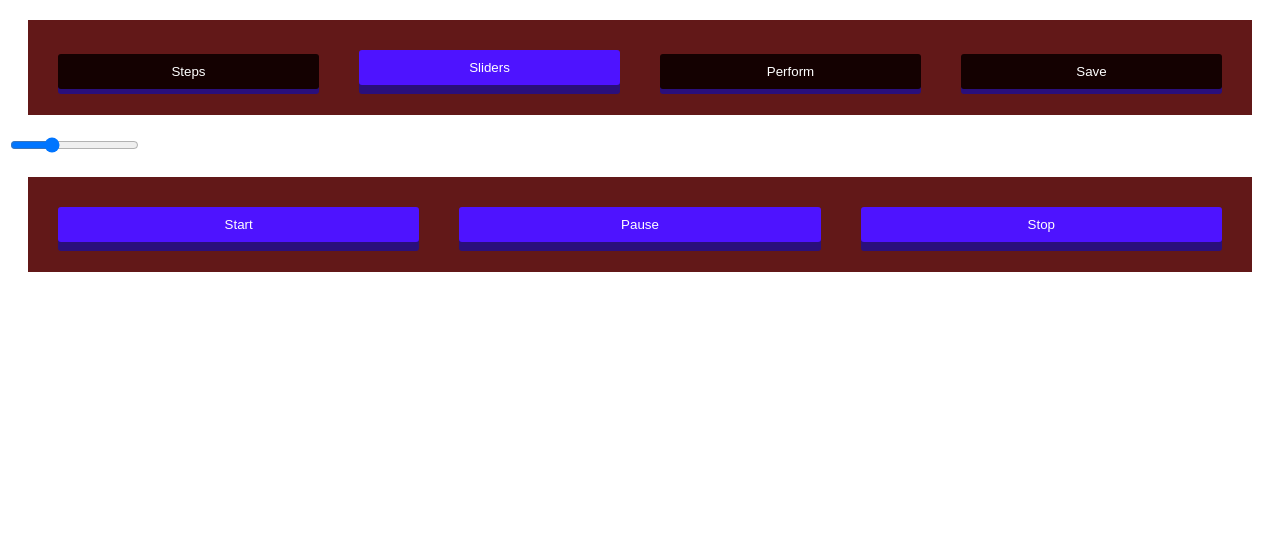
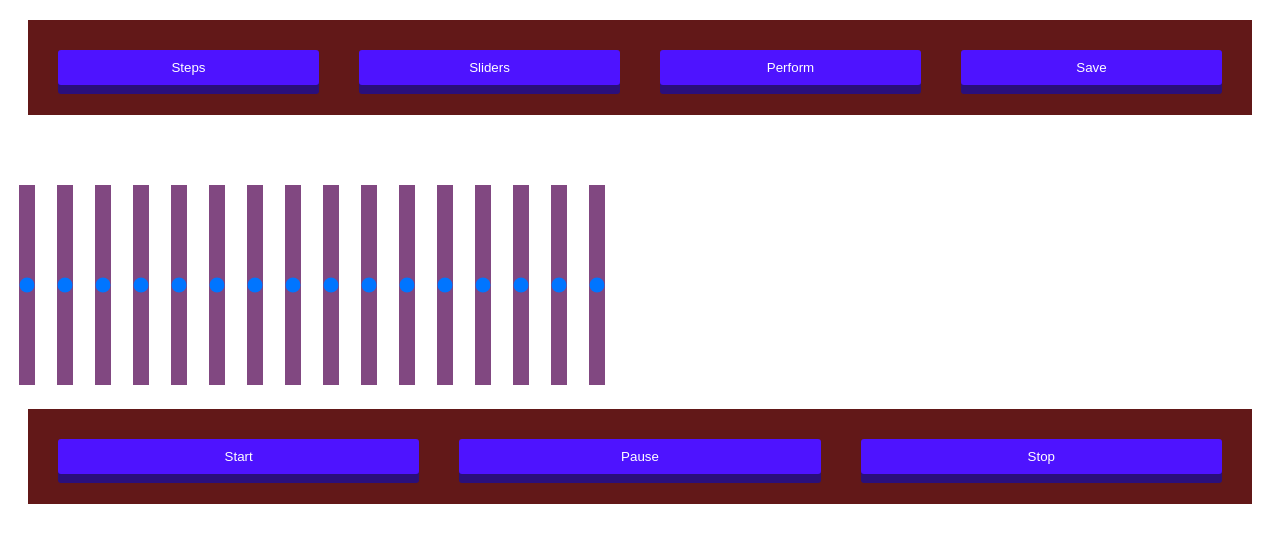
Before and after one commit to eric-simmons/grooveBoxReact, a React (Create React App) app: page / in a window 1280 px wide. Both pictures are taken after a click on the button "Sliders". Shown: the top 542 px of the page. Built offline with nearby package versions, Linux system fonts and the light colour scheme.

Commit message:
slider values

```diff
--- a/package.json
+++ b/package.json
@@ -6,9 +6,11 @@
     "@testing-library/jest-dom": "^5.16.5",
     "@testing-library/react": "^13.4.0",
     "@testing-library/user-event": "^13.5.0",
+    "classnames": "^2.3.2",
     "react": "^18.2.0",
     "react-dom": "^18.2.0",
     "react-scripts": "5.0.1",
+    "react-slider": "^2.0.4",
     "tone": "^14.7.77",
     "web-vitals": "^2.1.4"
   },
--- a/src/App.js
+++ b/src/App.js
@@ -5,6 +5,7 @@ import Tone from "tone"
 //Modes to hold "mode selector"
 import { StepsContext, StepsProvider } from './ctx/stepContext';
 import Grid from './components/grid';
+import Sequencer from './components/sequencer';
 import Modes from './components/modes';
 import SlidersPage from './pages/sliders';
 import StepsPage from './pages/steps';
@@ -15,20 +16,16 @@ import TransportControl from './components/transport';
 
 
 function App() {
-console.log(StepsProvider)
-console.log(StepsContext)
   const [view, setView] = useState('steps')
   const [playHead, setPlayHead] = useState('stop')
 
 
   const renderView = () => {
     if (view === 'steps') {
-      return (
-      <Grid />
-      )
+      return (<Grid />)
     }
     else if (view === 'sliders') {
-      return <SlidersPage />
+      return <Sequencer />
     }
     else if (view === 'perform') {
       return <PerformPage />
--- a/src/components/Grid.js
+++ b/src/components/Grid.js
@@ -4,7 +4,6 @@ import Button from "./button";
 
 const Grid = () => {
     const { state, dispatch } = useStepsContext()
-
     return (
         <>
             <div className='grid'>
@@ -12,6 +11,7 @@ const Grid = () => {
                     <Button
                         key={step + i}
                         onClick={() => {
+                            console.log('clicked')
                             dispatch({
                                 type: TOGGLE_STEP,
                                 payload: step.stepId
--- a/src/components/button.js
+++ b/src/components/button.js
@@ -1,10 +1,11 @@
+
 const Button = ({ className, ...restOfProps }) => {
+
     return (
         <button
-            className={`btn ${className}`}
+            className="btn"
             {...restOfProps}
             >
-
         </button>
     )
 }
--- /dev/null
+++ b/src/components/sequencer.js
@@ -0,0 +1,32 @@
+import Slider from "./slider";
+import { useStepsContext } from "../ctx/stepContext";
+import { SEQUENCE_PITCH } from "../ctx/actions";
+
+
+const Sequencer = () => {
+    const { state, dispatch } = useStepsContext()
+    return (
+        <>
+            <div className='sequencerDiv'>
+                {state.steps.map((slider, i) => (
+
+                    <Slider
+                        key={slider + i}
+                        onChange={(event) => {
+                            dispatch({
+                                type: SEQUENCE_PITCH,
+                                payload: {
+                                    id: slider.stepId,
+                                    value: event.target.value
+                                }
+
+                            })
+                        }}
+                    />
+                ))}
+            </div>
+        </>
+    )
+}
+
+export default Sequencer
--- a/src/components/slider.js
+++ b/src/components/slider.js
@@ -1,9 +1,10 @@
-const Slider = (props) => {
+const Slider = ({className, ...restOfProps}) => {
     return (
-        <input className="sequencer"
-            value="30"
+        <input
+            className="slider"
             type="range"
-            orient="vertical" />
+            {...restOfProps}
+        />
     )
 }
 
--- a/src/ctx/reducer.js
+++ b/src/ctx/reducer.js
@@ -1,26 +1,45 @@
 import { TOGGLE_STEP, SEQUENCE_PITCH } from "./actions"
+import classNames from "classnames"
+let isPressed = false
+let isActive = false
+
+let btnClass = classNames({
+    'btn': true ,
+    'btn-pressed': isPressed,
+    'btn-active': isActive
+}
+)
+
+
 
 const reducer = (state, action) => {
-    console.log(action.payload)
-
     switch (action.type) {
         case TOGGLE_STEP:
             const stepId = action.payload
             const updatedSteps = state.steps.map(step => {
-                return step.stepId === stepId ? {
-                    ...step,
-                    activeStep: !step.activeStep
-                } : step
-
+                return step.stepId === stepId
+                    ?
+                    {
+                        ...step,
+                        activeStep: !step.activeStep,
+                        className: btnClass,
+                    } : step
             })
-
             return (
                 {
                     ...state,
                     steps: updatedSteps
                 })
+                case SEQUENCE_PITCH:
+                  {
+                    console.log(action.payload)
+                  }
+
+
+
         default:
             return state
     }
+
 }
 export default reducer
--- a/src/ctx/stepContext.js
+++ b/src/ctx/stepContext.js
@@ -1,12 +1,21 @@
 import { createContext, useContext, useReducer } from 'react'
 import reducer from './reducer'
+import classNames from "classnames"
+let isPressed = false
+let isActive = false
+let btnClass = classNames('btn' ,{
+    'btn-pressed': isPressed,
+    'btn-active': isActive
+})
+
+
 
 const defaultSteps = [...Array(16).fill(0).map((_, i) => {
     return {
         stepId: i,
         activeStep: false,
         currentStep: false,
-        className: 'btn',
+        className: btnClass,
         settings: {
             velocity: 0,
             pitch: 30,
@@ -23,7 +32,6 @@ const defaultState = {
 export const StepsContext = createContext(defaultState)
 export const StepsProvider = ({ children }) => {
     const [state, dispatch] = useReducer(reducer, defaultState)
-    console.log(state)
     return (
         <StepsContext.Provider
             value={{ state, dispatch }}>
--- a/src/index.css
+++ b/src/index.css
@@ -57,6 +57,46 @@
   transform: translateY(4px);
 }
 
+.globalSliders {
+  /* margin: 50px 10px 0; */
+  -webkit-appearance: slider-vertical; /* WebKit */
+  width: 8px;
+  height: 200px;
+  padding: 0 5px;
+}
+
+.globalSliders::-webkit-slider-runnable-track{
+  background: rgb(129, 72, 129);
+}
+
+.globalSlidersValueDiv {
+  display:flex;
+  margin-left: 12px;
+  column-gap: 21px;
+}
+
+.slider {
+  margin: 50px 10px 0;
+  -webkit-appearance: slider-vertical; /* WebKit */
+  width: 8px;
+  height: 200px;
+  padding: 0 5px;
+}
+.slider::-webkit-slider-runnable-track{
+  background: rgb(129, 72, 129);
+}
+
+.slider.activeSlider::-webkit-slider-runnable-track{
+  background: rgb(98, 255, 127)
+ }
+
+.slider.currentSlider::-webkit-slider-runnable-track{
+ background: rgb(255, 52, 211);
+}
+.slider.lastStep::-webkit-slider-runnable-track{
+  background: black
+ }
+
 /* .stepBtn {
   display: grid;
   padding: 10px;
--- a/src/pages/sliders.js
+++ /dev/null
@@ -1,9 +0,0 @@
-import Slider from "../components/slider"
-
-const SlidersPage = (props) => {
-    return (
-        <Slider />
-    )
-}
-
-export default SlidersPage
```
Also changed, not shown: src/instruments/kick.js (added, +49 -0 lines), 1 other file (tests, documents, lock files or other folders).
